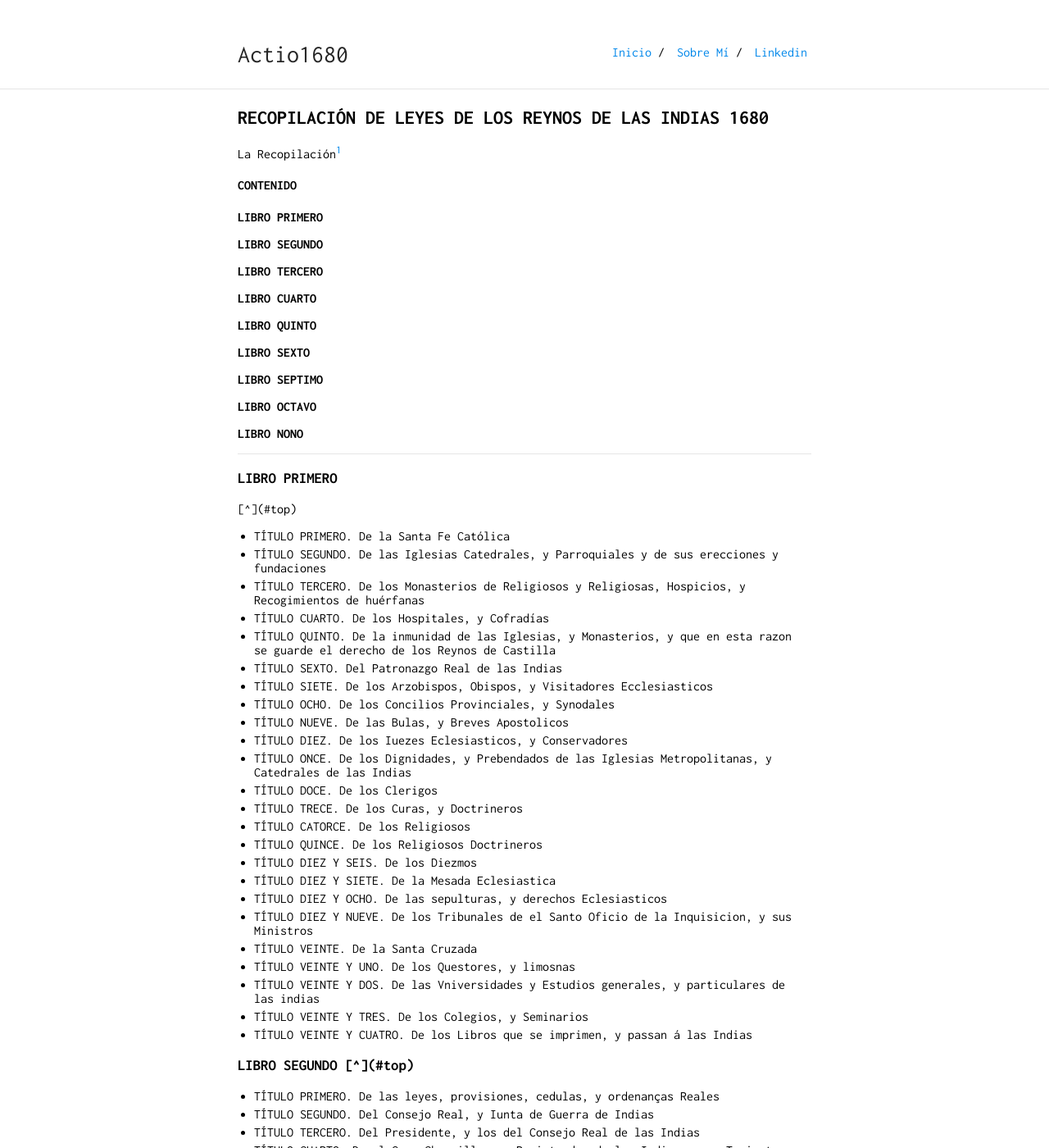
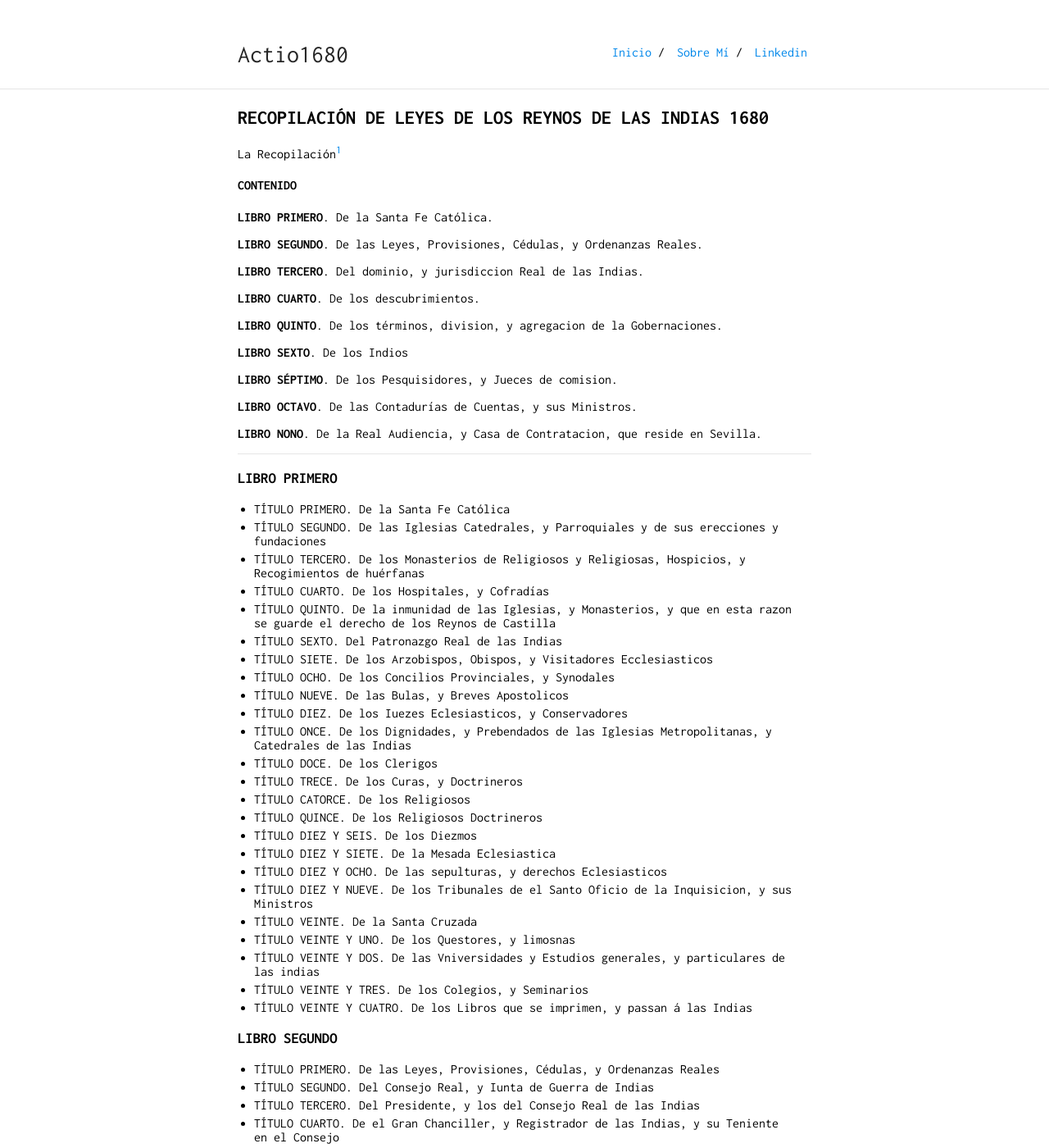
Before and after one commit to actio1680/actio1680.github.io, a Jekyll site: the page built from paginas/recopilacion1680.md, in a window 1280 px wide and 1400 px high. Shown: the whole window at 82% size. Built offline with Jekyll 4.4.1, drawn with Linux system fonts in a browser that asks for light colours; our own code applies the rules of GitHub Pages for plain Markdown files; some of the changed text lies outside the part shown.

Commit message:
Update recopilacion1680.md

```diff
--- a/paginas/recopilacion1680.md
+++ b/paginas/recopilacion1680.md
@@ -3,29 +3,27 @@
 La Recopilación[^1]
 
 #### CONTENIDO
-**LIBRO PRIMERO**
+**LIBRO PRIMERO**. De la Santa Fe Católica.
 
-**LIBRO SEGUNDO**
+**LIBRO SEGUNDO**. De las Leyes, Provisiones, Cédulas, y Ordenanzas Reales.
 
-**LIBRO TERCERO**
+**LIBRO TERCERO**. Del dominio, y jurisdiccion Real de las Indias.
 
-**LIBRO CUARTO**
+**LIBRO CUARTO**. De los descubrimientos.
 
-**LIBRO QUINTO**
+**LIBRO QUINTO**. De los términos, division, y agregacion de la Gobernaciones.
 
-**LIBRO SEXTO**
+**LIBRO SEXTO**. De los Indios
 
-**LIBRO SEPTIMO**
+**LIBRO SÉPTIMO**. De los Pesquisidores, y Jueces de comision.
 
-**LIBRO OCTAVO**
+**LIBRO OCTAVO**. De las Contadurías de Cuentas, y sus Ministros.
 
-**LIBRO NONO**
+**LIBRO NONO**. De la Real Audiencia, y Casa de Contratacion, que reside en Sevilla.
 
 ---
 
 ### LIBRO PRIMERO
-
-[^](#top)
 
 - TÍTULO PRIMERO. De la Santa Fe Católica
 - TÍTULO SEGUNDO. De las Iglesias Catedrales, y Parroquiales y de sus erecciones y fundaciones
@@ -52,8 +50,8 @@ La Recopilación[^1]
 - TÍTULO VEINTE Y TRES. De los Colegios, y Seminarios
 - TÍTULO VEINTE Y CUATRO. De los Libros que se imprimen, y passan á las Indias
 
-### LIBRO SEGUNDO [^](#top)
-- TÍTULO PRIMERO. De las leyes, provisiones, cedulas, y ordenanças Reales
+### LIBRO SEGUNDO
+- TÍTULO PRIMERO. De las Leyes, Provisiones, Cédulas, y Ordenanzas Reales
 - TÍTULO SEGUNDO. Del Consejo Real, y Iunta de Guerra de Indias
 - TÍTULO TERCERO. Del Presidente, y los del Consejo Real de las Indias
 - TÍTULO CUARTO. De el Gran Chanciller, y Registrador de las Indias, y su Teniente en el Consejo
@@ -88,8 +86,8 @@ La Recopilación[^1]
 - TÍTULO TREINTA Y TRES. De las informaciones, y pareceres de servicios.
 - TÍTULO TREINTA Y CUATRO. De los Visitadores generales, y particulares.
 
-### LIBRO TERCERO [^](#top)
-- TÍTULO PRIMERO. Del dominio, y jurisdicion Real de las Indias
+### LIBRO TERCERO
+- TÍTULO PRIMERO. Del dominio, y jurisdiccion Real de las Indias
 - TÍTULO SEGUNDO. De la provision de oficios, gratificaciones, y mercedes
 - TÍTULO TERCERO. De los Virreyes, y Presidentes Governadores
 - TÍTULO CUARTO. De la guerra
@@ -107,7 +105,7 @@ La Recopilación[^1]
 - TÍTULO DIEZ Y SEIS. De las cartas, Correos, é Indios Chasquis
 
 
-### LIBRO CUARTO [^](#top)
+### LIBRO CUARTO
 - TÍTULO PRIMERO. De los descubrimientos
 - TÍTULO SEGUNDO. De los descubrimientos por Mar
 - TÍTULO TERCERO. De los descubrimientos por Tierra
@@ -135,8 +133,8 @@ La Recopilación[^1]
 - TÍTULO VEINTE Y CINCO. De la pesqueria, y envio de perlas, y piedras de estimacion
 - TÍTULO VEINTE Y SEIS. De los obrajes
 
-### LIBRO QUINTO [^](#top)
-- TÍTULO PRIMERO. De los terminos, division, y agregacion de la Governaciones
+### LIBRO QUINTO
+- TÍTULO PRIMERO. De los términos, division, y agregacion de la Gobernaciones
 - TÍTULO SEGUNDO. De los Governadores, Corregidores, Alcaldes mayores, y sus Tenientes, y Alguaziles
 - TÍTULO TERCERO. De los Alcaldes ordinarios
 - TÍTULO CUARTO. De los Provinciales, y Alcaldes de la Hermandad
@@ -152,7 +150,7 @@ La Recopilación[^1]
 - TÍTULO CATORCE. De las entregas, y execuciones
 - TÍTULO QUINCE. De las residencias, y Iuezes, que las han de tomar
 
-### LIBRO SEXTO [^](#top)
+### LIBRO SEXTO
 - TÍTULO PRIMERO. De los Indios
 - TÍTULO SEGUNDO. De la libertad de los Indios
 - TÍTULO TERCERO. De las Reducciones, y Pueblos de Indios
@@ -173,8 +171,8 @@ La Recopilación[^1]
 - TÍTULO DIEZ Y OCHO. De los Sángleyes
 - TÍTULO DIEZ Y NUEVE. De las confirmaciones de encomiendas, pensiones, rentas, y situaciones
 
-### LIBRO SEPTIMO [^](#top)
-- TÍTULO PRIMERO. De los Pesquisidores, y Iuezes de comission
+### LIBRO SÉPTIMO
+- TÍTULO PRIMERO. De los Pesquisidores, y Jueces de comision
 - TÍTULO SEGUNDO. De los juegos, y jugadores
 - TÍTULO TERCERO. De los casados, y desposados en España, que están ausentes de sus mugeres, y esposas
 - TÍTULO CUARTO. De los vagabundos, y Gitanos
@@ -184,8 +182,8 @@ La Recopilación[^1]
 - TÍTULO OCHO. De los delitos, y penas, y su aplicacion
 
 
-### LIBRO OCTAVO [^](#top)
-- TÍTULO PRIMERO. De las Contadurias de Cuentas, y sus Ministros
+### LIBRO OCTAVO
+- TÍTULO PRIMERO. De las Contadurías de Cuentas, y sus Ministros
 - TÍTULO SEGUNDO. De los Contadores de Cuentas, Resultas, y Ordenadores
 - TÍTULO TERCERO. De los Tribunales de Hazienda Real
 - TÍTULO CUATRO. De los Oficiales Reales, y Contadores de tributos, sus Tenientes, y Guardas mayores
@@ -216,7 +214,7 @@ La Recopilación[^1]
 - TÍTULO VEINTE Y NUEVE. De las cuentas
 - TÍTULO TREINTA. Del envio de la Real hazienda
 
-### LIBRO NONO [^](#top)
+### LIBRO NONO
 - TÍTULO PRIMERO. De la Real Audiencia, y Casa de Contratacion, que reside en Sevilla
 - TÍTULO SEGUNDO. Del Presidente, y Iuezes de la Casa de Contratacion
 - TÍTULO TERCERO. De los Iuezes Letrados, Fiscal, Solicitador, y Relator de la Casa
```
